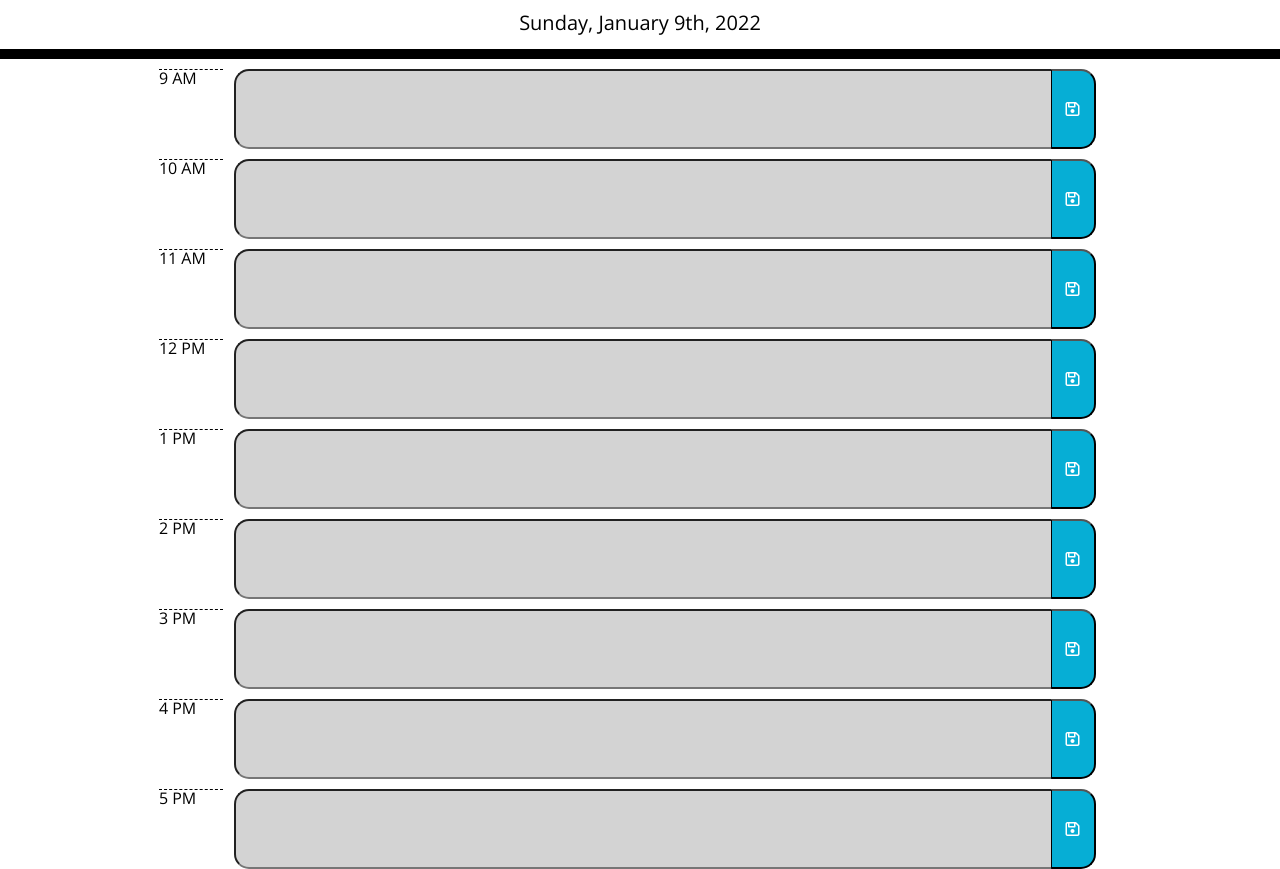
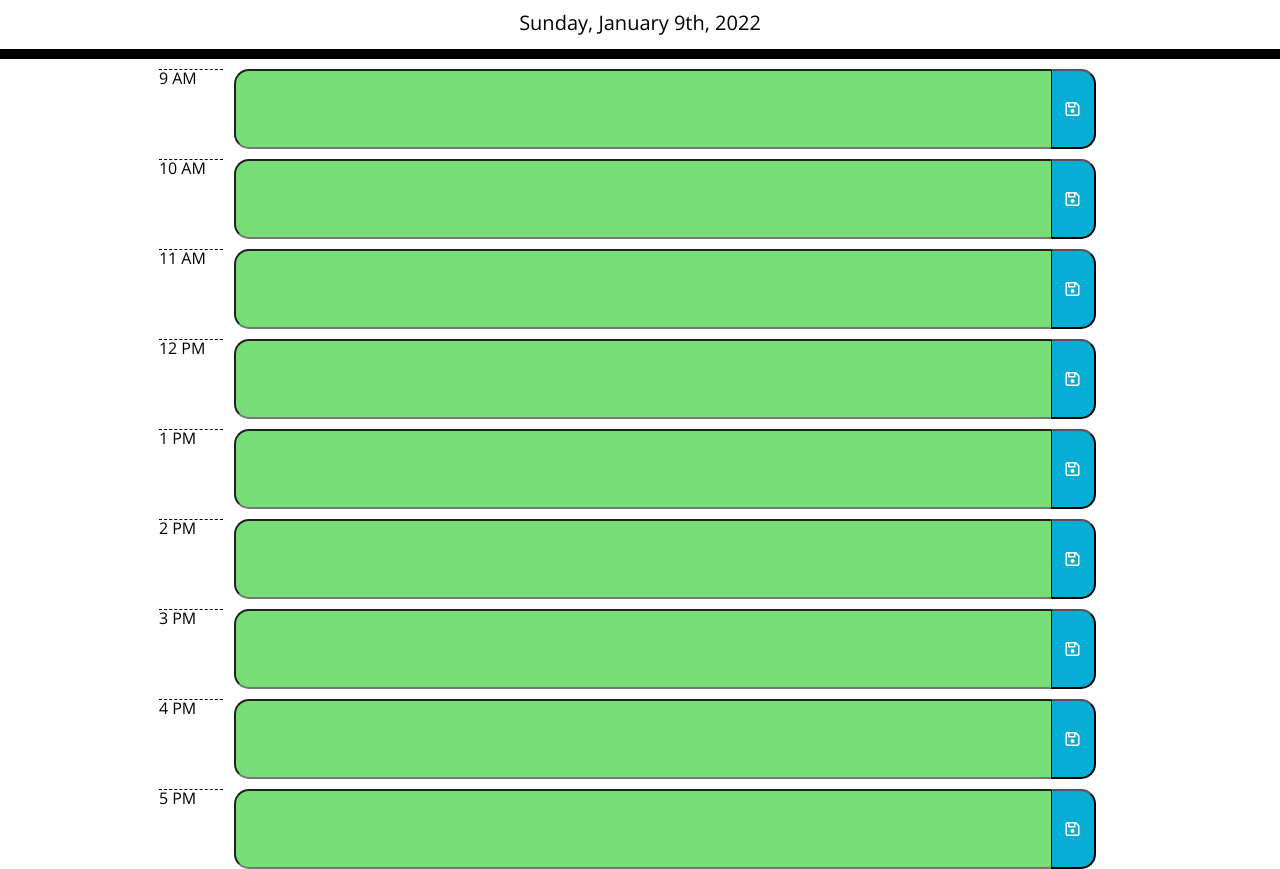
Before and after one commit to levigun/daily-planner, a plain HTML site: page index.html in a window 1280 px wide. Shown: the part 117-986 px from the top of the page. Drawn offline with nearby package versions, Linux system fonts and the light colour scheme.

Commit message:
timeblock colors work according to realtime change

```diff
--- a/assets/script.js
+++ b/assets/script.js
@@ -3,6 +3,7 @@ var saveButton = document.querySelector(".save-button");
 var toDoInput = document.querySelector(".todo-input");
 
 // prevent default of reloading for the click event
+// TODO: forloop each button
 saveButton.addEventListener("click", function (event) {
     event.preventDefault();
     console.log(toDoInput.value)
@@ -19,6 +20,12 @@ function saveEvent() {
     return localStorage.getItem('hour', JSON.parse((toDoInput.value)));
 }
 
+// const buttons = document.querySelectorAll(".save-button");
+// buttons.forEach(function(button){
+//   button.addEventListener("click", function(event){
+    // ...
+//   })
+// })
 
 // when refreshed, the events are still there
 
@@ -30,28 +37,38 @@ function saveEvent() {
 var today = moment();
 $("#currentDay").text(today.format("dddd, MMMM Do, YYYY"));
 
+// create current time var
+var currentHour = moment().hour();
+console.log(currentHour);
+
+// create input hour var from each timeblock
+var inputHour = $(".todo-input");
+console.log(inputHour);
 
 
-// create current time var
-var currentHour = moment().format("h A");
-    console.log(currentHour);
+// for loop each inputhour with its length
+for (var i = 0; i < inputHour.length; i++) {
 
-// create hour var from each timeblock
-var hour = document.getElementById("#9");
-    console.log(hour);
+    // created an if condition
+    // input hours index's id is compared to determine the time block current
+    // when the time is the same, the block will be red
+    if (currentHour == inputHour[i].id) {
+        console.log(currentHour);
+        console.log("id", inputHour[i].id);
+        $("#" + (inputHour[i].id)).addClass("present");
 
-// div of each time block is compared to current time
-// when it is the current time, the box is red
-if (currentHour == hour) {
-    $(".todo-input").addClass("present");
+    // when the current hour is smaller value, the color is green
+    } else if (currentHour < inputHour[i].id) {
+        console.log(currentHour);
+        console.log("id", inputHour[i].id);
+        $("#" + (inputHour[i].id)).addClass("future");
 
-    // when it is the time after, the box is green
-} else if (currentHour < hour) {
-    $(".todo-input").addClass("future");
-
-    // when it is the time prior, the box is light gray
-} else {
-    $(".todo-input").addClass("past");
+    // else the color will be light gray
+    } else {
+        console.log(currentHour);
+        console.log("id", inputHour[i].id);
+        $("#" + (inputHour[i].id)).addClass("past");
+    }
 }
 
 
--- a/index.html
+++ b/index.html
@@ -38,7 +38,7 @@
 
     <form>
       <div class="hour">10 AM</div>
-      <input type="text" class="todo-input row" id="9" />
+      <input type="text" class="todo-input row" id="10" />
       <button class="save-button" type="submit">
         <i class="fa-regular fa-floppy-disk"></i>
       </button>
@@ -46,7 +46,7 @@
 
     <form>
       <div class="hour">11 AM</div>
-      <input type="text" class="todo-input row" id="9"/>
+      <input type="text" class="todo-input row" id="11"/>
       <button class="save-button" type="submit">
         <i class="fa-regular fa-floppy-disk"></i>
       </button>
@@ -54,7 +54,7 @@
 
     <form>
       <div class="hour">12 PM</div>
-      <input type="text" class="todo-input row" id="9" />
+      <input type="text" class="todo-input row" id="12" />
       <button class="save-button" type="submit">
         <i class="fa-regular fa-floppy-disk"></i>
       </button>
@@ -62,7 +62,7 @@
 
     <form>
       <div class="hour">1 PM</div>
-      <input type="text" class="todo-input row" id="9"/>
+      <input type="text" class="todo-input row" id="13"/>
       <button class="save-button" type="submit">
         <i class="fa-regular fa-floppy-disk"></i>
       </button>
@@ -70,7 +70,7 @@
 
     <form>
       <div class="hour">2 PM</div>
-      <input type="text" class="todo-input row" id="9"/>
+      <input type="text" class="todo-input row" id="14"/>
       <button class="save-button" type="submit">
         <i class="fa-regular fa-floppy-disk"></i>
       </button>
@@ -78,7 +78,7 @@
 
     <form>
       <div class="hour">3 PM</div>
-      <input type="text" class="todo-input row" id="9"/>
+      <input type="text" class="todo-input row" id="15"/>
       <button class="save-button" type="submit">
         <i class="fa-regular fa-floppy-disk"></i>
       </button>
@@ -86,7 +86,7 @@
 
     <form>
       <div class="hour">4 PM</div>
-      <input type="text" class="todo-input row" id="9"/>
+      <input type="text" class="todo-input row" id="16"/>
       <button class="save-button" type="submit">
         <i class="fa-regular fa-floppy-disk"></i>
       </button>
@@ -94,7 +94,7 @@
 
     <form>
       <div class="hour">5 PM</div>
-      <input type="text" class="todo-input row" id="9"/>
+      <input type="text" class="todo-input row" id="17"/>
       <button class="save-button" type="submit">
         <i class="fa-regular fa-floppy-disk"></i>
       </button>
```
